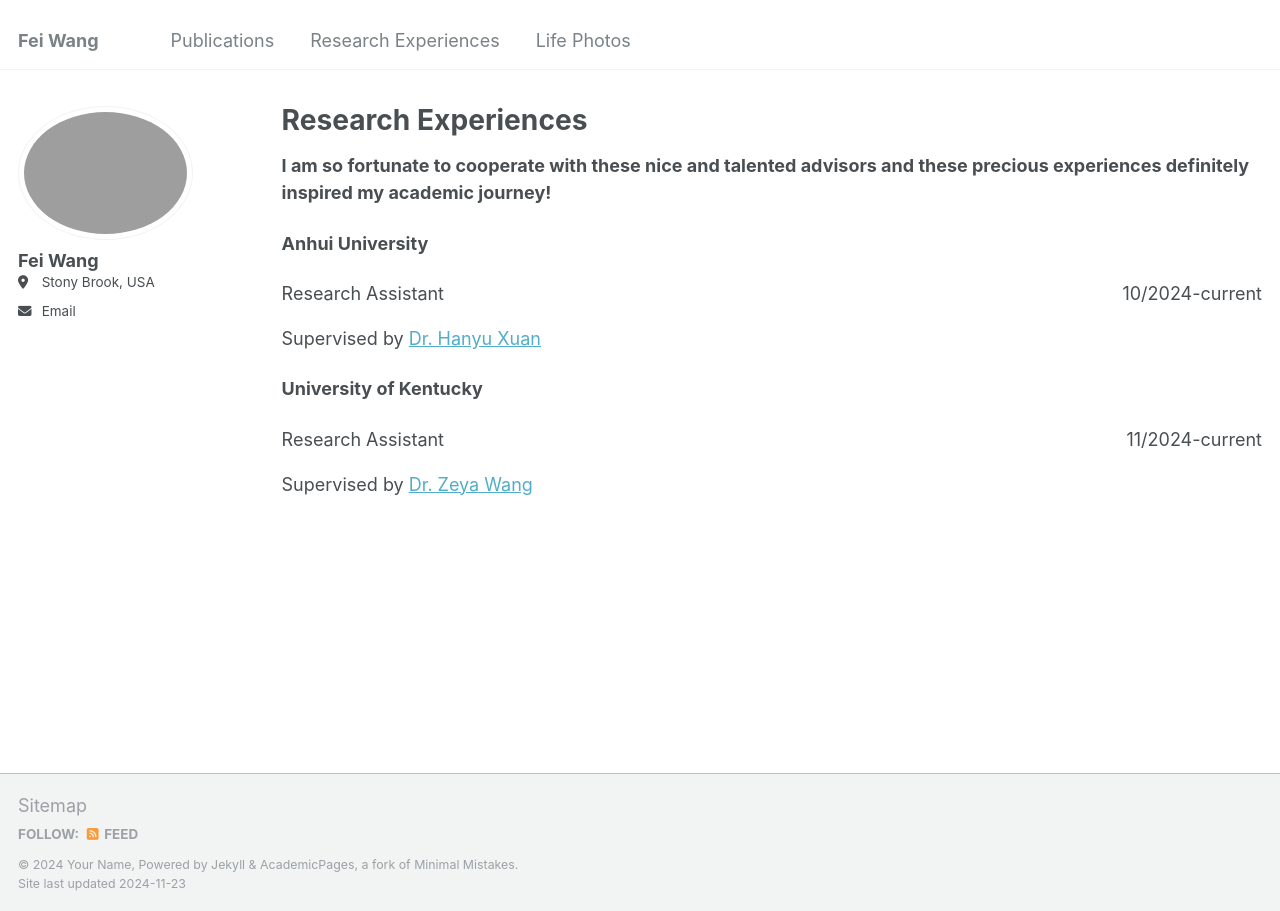
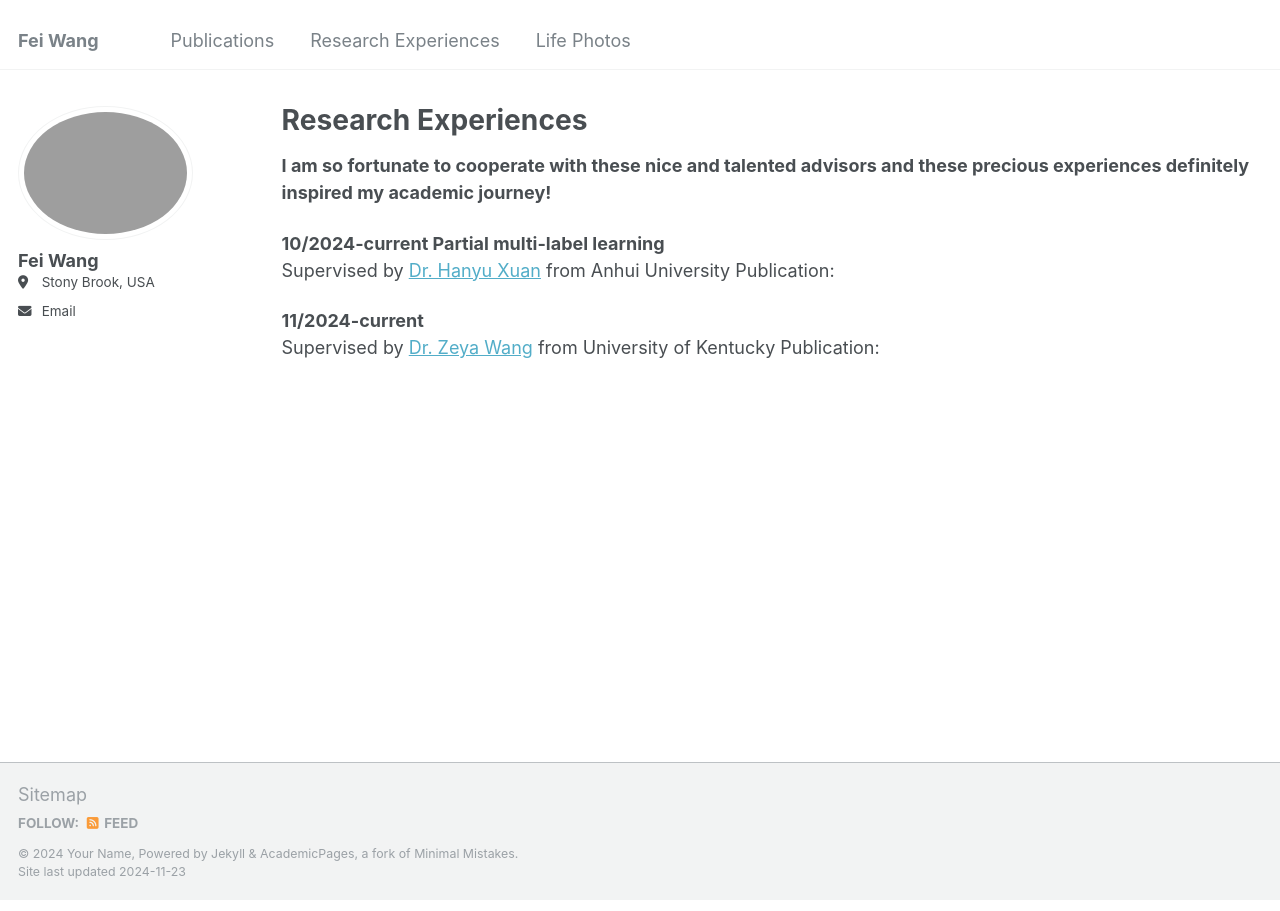
Before and after one commit to feiwang2004/feiwang2004.github.io, a Jekyll site: the page built from _pages/research_experience.md, in a window 1280 px wide. Built offline with Jekyll 4.4.1, drawn with Linux system fonts in a browser that asks for light colours.

Commit message:
Update research_experience.md

```diff
--- a/_pages/research_experience.md
+++ b/_pages/research_experience.md
@@ -11,16 +11,10 @@ redirect_from:
 **I am so fortunate to cooperate with these nice and talented advisors and these precious experiences definitely inspired my academic journey!**
 
 
-**Anhui University**<br>
-<div style="display: flex; justify-content: space-between; width: 100%;">
-  <span>Research Assistant</span>
-  <span style="text-align: right;">10/2024-current</span>
-</div>
-Supervised by [Dr. Hanyu Xuan](https://xuanhanyu.github.io/)
+**10/2024-current Partial multi-label learning**<br>
+Supervised by [Dr. Hanyu Xuan](https://xuanhanyu.github.io/) from Anhui University
+Publication:
 
-**University of Kentucky**<br>
-<div style="display: flex; justify-content: space-between; width: 100%;">
-  <span>Research Assistant</span>
-  <span style="text-align: right;">11/2024-current</span>
-</div>
-Supervised by [Dr. Zeya Wang](https://zeyawang.github.io)
+**11/2024-current**<br>
+Supervised by [Dr. Zeya Wang](https://zeyawang.github.io) from University of Kentucky
+Publication:
```
